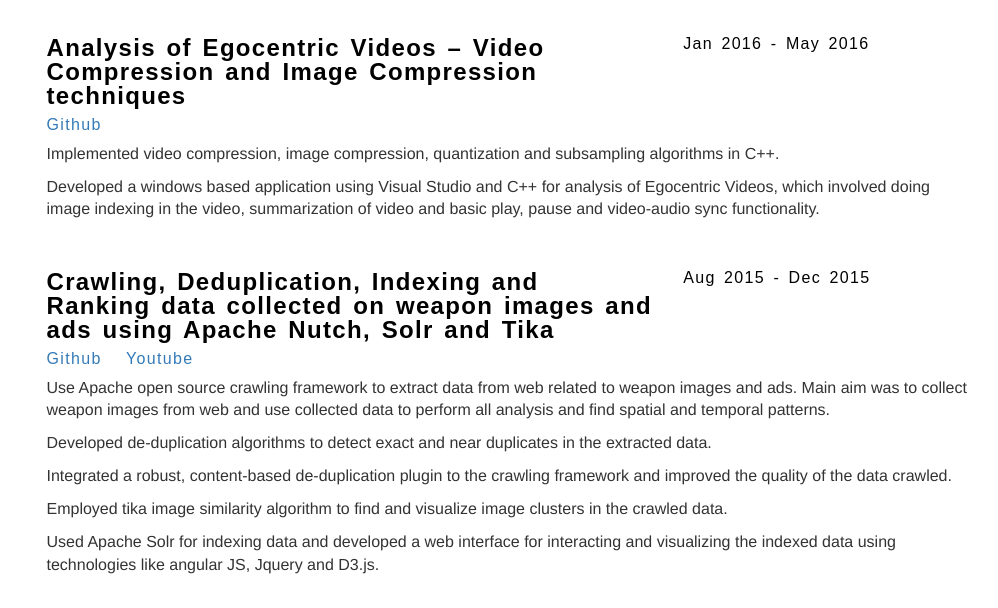
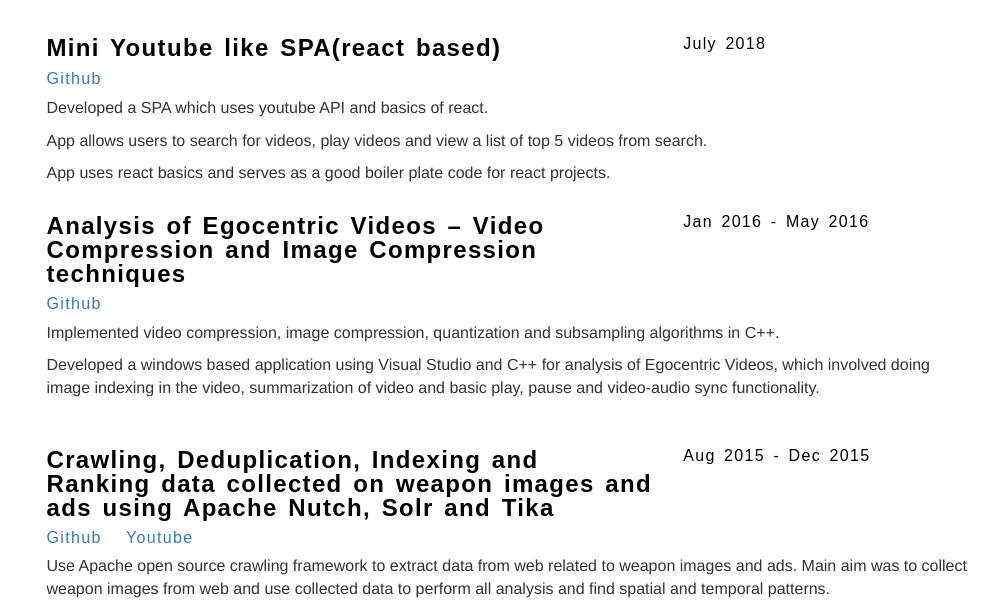
Before and after one commit to cjsanjay/cjsanjay.github.io, a website: page index.html in a window 1280 px wide. Both pictures are taken after a click on the element "Projects". Shown: the part 123-731 px from the top of the page, without its empty margins (67-1065 px from the left). Drawn offline with Linux system fonts and the light colour scheme; a web font is replaced by a local one.

Commit message:
Updated react project details

```diff
--- a/index.html
+++ b/index.html
@@ -92,6 +92,28 @@
         </div>
         <div class="row" id="proj_view">
              <div class="col-sm-10 col-sm-offset-1">
+                <div class="row" style="margin-top:1%;">
+                    <div class="col-sm-12">
+                        <div class="col-sm-8 content projTitle" style="margin-top:1%;">
+                            <b>Mini Youtube like SPA(react based)</b>
+                        </div>
+                        <div class="col-sm-4 content date" style="margin-top:1%;">
+                            <p>July 2018</p>
+                        </div>
+                    </div>
+                    <div class="col-sm-12">
+                        <div class="col-sm-6 content date" style="margin-top:1%;">
+                            <a href="https://github.com/cjsanjay/react-basic-app"> Github</a>
+                        </div>
+                    </div>
+                    <div class="col-sm-12">
+                        <div class="col-sm-12" style="margin-top:1%;font-size:16px;">
+                            <p>Developed a SPA which uses youtube API and basics of react.</p>
+                            <p>App allows users to search for videos, play videos and view a list of top 5 videos from search.</p>
+                            <p> App uses react basics and serves as a good boiler plate code for react projects.</p>
+                        </div>
+                    </div>
+                </div>
                 <div class="row" style="margin-top:1%;">
                     <div class="col-sm-12">
                         <div class="col-sm-8 content projTitle" style="margin-top:1%;">
```
